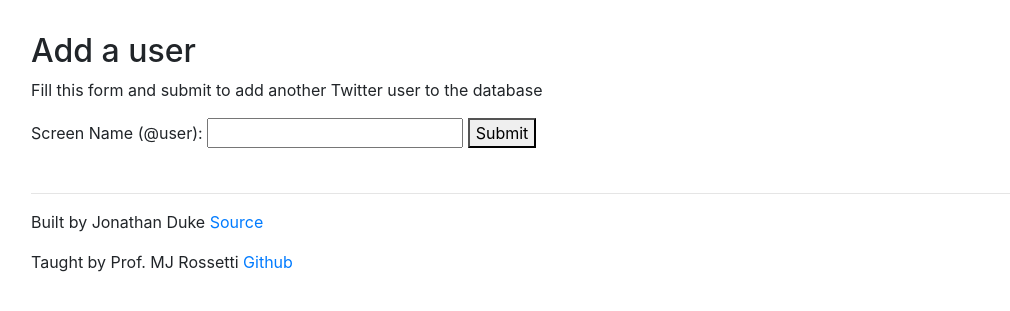
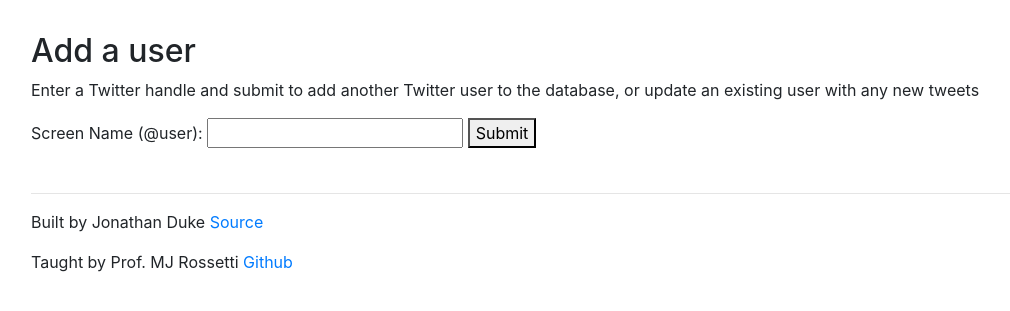
Before and after one commit to jonDuke/Twitoff, a Flask app: page /newUser in a window 1280 px wide. Shown: the part 56-367 px from the top of the page, without its empty margins (54-1064 px from the left). Run offline with Flask 2, Linux system fonts and the light colour scheme; some libraries are stand-ins or nearby versions.

Commit message:
updated the public add user form to show that it adds or updates users

```diff
--- a/my_app/templates/add_twitter_user.html
+++ b/my_app/templates/add_twitter_user.html
@@ -5,7 +5,7 @@
 
     <h2>Add a user</h2>
 
-    <p>Fill this form and submit to add another Twitter user to the database</p>
+    <p>Enter a Twitter handle and submit to add another Twitter user to the database, or update an existing user with any new tweets</p>
 
     <form action="/addUser" method="POST">
 
```
